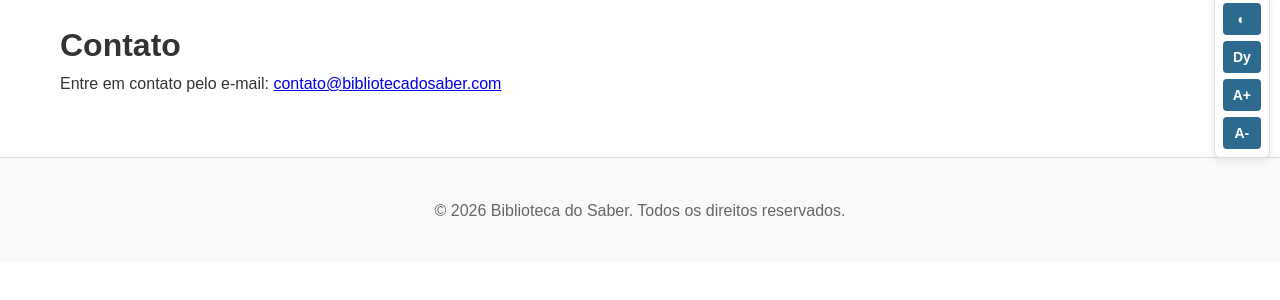
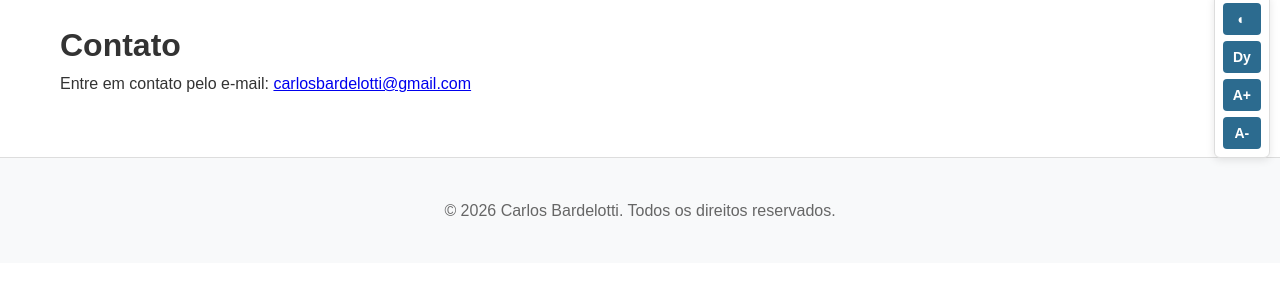
Before and after one commit to BardelottiArquivos/biblioteca, a Django app: page /contato/ in a window 1280 px wide. Shown: the part 106-406 px from the top of the page. Run offline with Django 5.2, Linux system fonts and the light colour scheme; parts of the project's set-up code (start-up, migrations or seed data) failed here and were passed over; some libraries are stand-ins or nearby versions.

Commit message:
Atualização  Arquivos

```diff
--- a/templates/components/_footer.html
+++ b/templates/components/_footer.html
@@ -1,6 +1,6 @@
 {# templates/components/_footer.html #}
 <footer class="footer">
     <div class="container">
-        <p>&copy; {% now "Y" %} Biblioteca do Saber. Todos os direitos reservados.</p>
+        <p>&copy; {% now "Y" %} Carlos Bardelotti. Todos os direitos reservados.</p>
     </div>
 </footer>
--- a/templates/core/contato.html
+++ b/templates/core/contato.html
@@ -5,5 +5,5 @@
 
 {% block content %}
 <h1>Contato</h1>
-<p>Entre em contato pelo e-mail: <a href="mailto:contato@bibliotecadosaber.com">contato@bibliotecadosaber.com</a></p>
+<p>Entre em contato pelo e-mail: <a href="mailto:carlosbardelotti@gmail.com">carlosbardelotti@gmail.com</a></p>
 {% endblock %}
```
